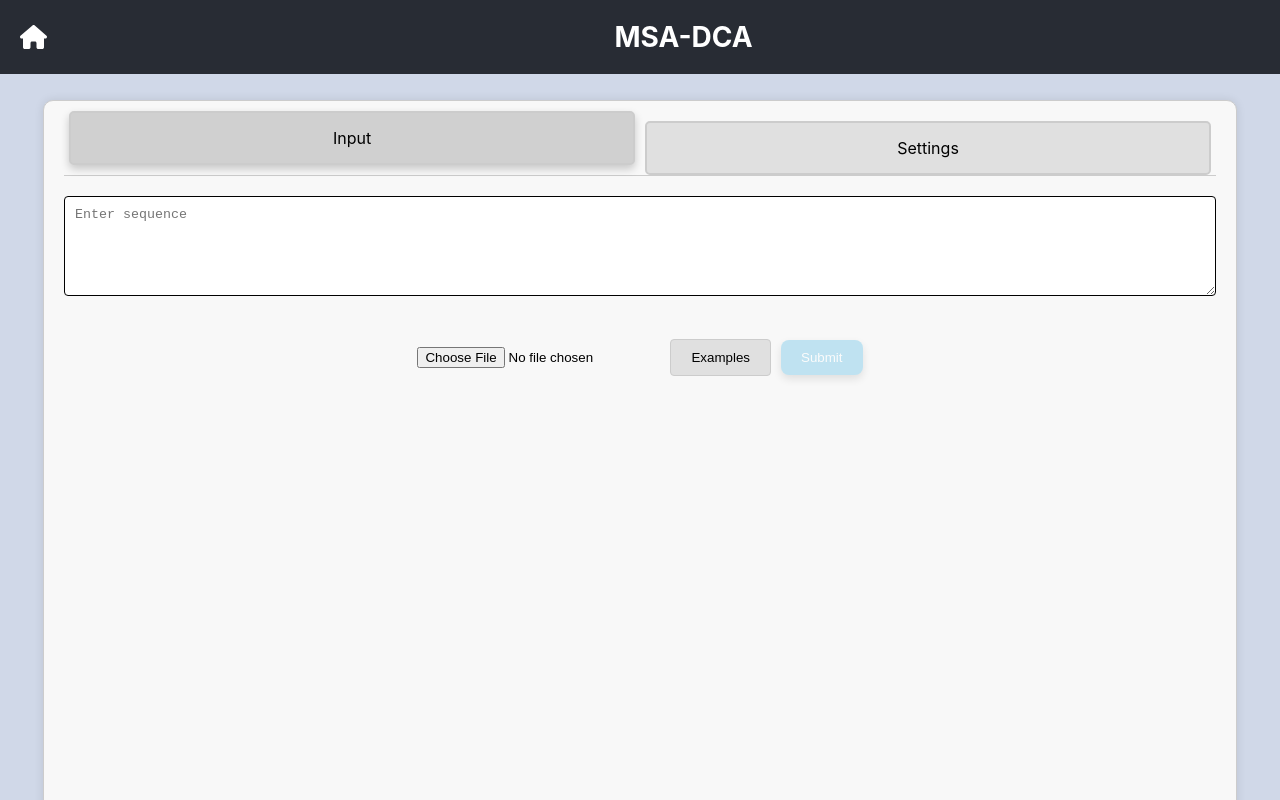
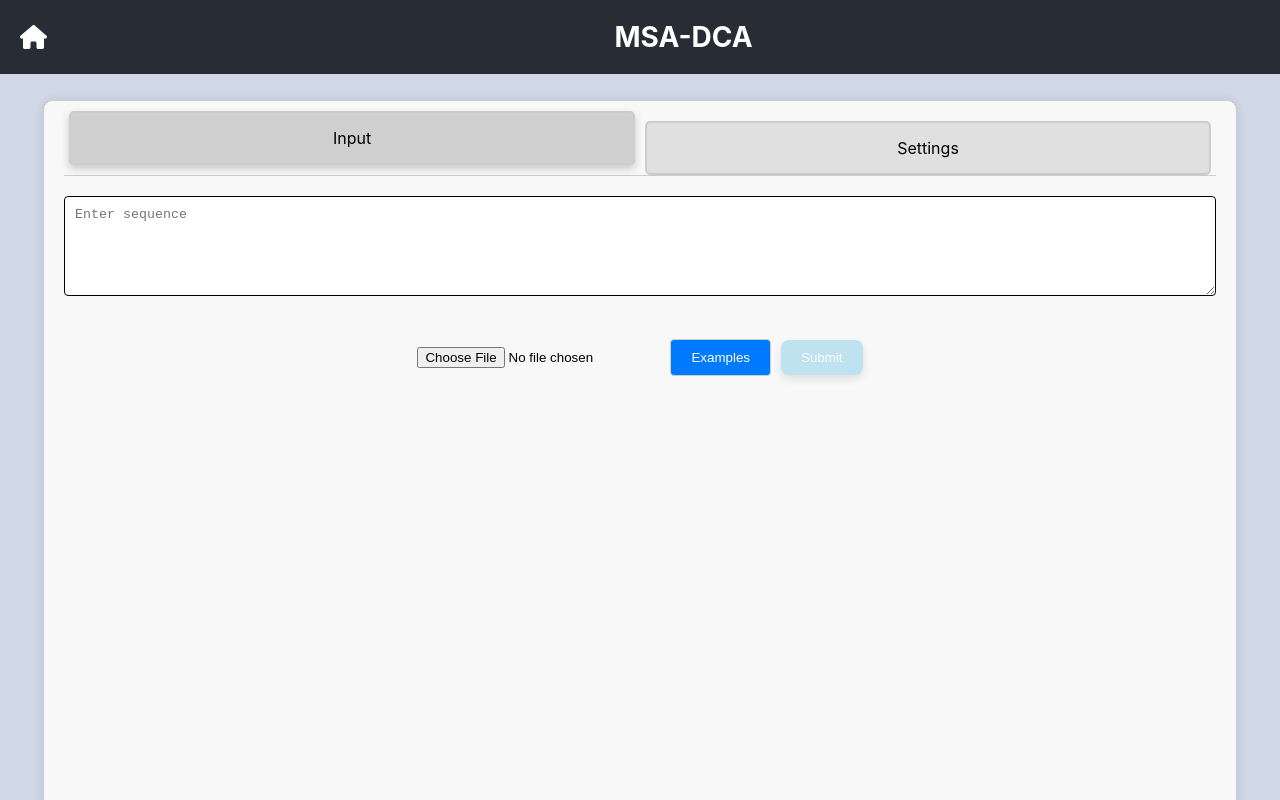
Before and after one commit to utdal/dcaServerFrontend, a React (Create React App) app: page /coevolving-pairs in a window 1280 px wide. Built offline with nearby package versions, Linux system fonts and the light colour scheme.

Commit message:
fixed example button

```diff
--- a/src/App.js
+++ b/src/App.js
@@ -63,7 +63,7 @@ function App() {
                         link="/dca-task-list"
                         image="path/to/your/image2.jpg"
                         title="DCA Results"
-                        description="EV Complex Information"
+                        description="Past DCA Results"
                       />
                       <Tile
                         link="/LDL"
--- a/src/pages/CoevolvingPairs.js
+++ b/src/pages/CoevolvingPairs.js
@@ -55,18 +55,10 @@ const CoevolvingPairs = () => {
     try {
         const msaTask = await generateMsa(inputValue);
         const dcaTask = await computeDca(msaTask.id);
-
-        // Retrieve existing last task IDs from localStorage
         const lastTaskIds = JSON.parse(localStorage.getItem('lastTaskIds')) || [];
-
-        // Add the new last task ID
         const newLastTaskId = { id: dcaTask.id, time: new Date().getTime() };
         lastTaskIds.push(newLastTaskId);
-
-        // Save updated last task IDs back to localStorage
         localStorage.setItem('lastTaskIds', JSON.stringify(lastTaskIds));
-
-        // Log to confirm the updated localStorage
         console.log('Updated lastTaskIds in localStorage:', lastTaskIds);
 
         const url = '/tasks?ids=' + msaTask.id + ',' + dcaTask.id;
@@ -117,11 +109,45 @@ const CoevolvingPairs = () => {
     inputContainer: { marginBottom: '20px' },
     inputTextBox: { width: '100%', height: '100px', padding: '10px', border: '1px solid black', borderRadius: '4px', borderColor: showError && !isValid ? 'red' : 'black', boxSizing: 'border-box' },
     invalidSequence: { color: 'red', fontWeight: 'bold', marginTop: '10px', display: showError && !isValid ? 'block' : 'none' },
-    button: { padding: '10px 20px', marginRight: '10px', border: '1px solid #ccc', borderRadius: '4px', cursor: 'pointer', backgroundColor: '#e0e0e0', marginTop: '10px', transition: 'background-color 0.3s ease' },
     submitButton: { backgroundColor: '#87CEEB', color: 'white', cursor: isValid ? 'pointer' : 'not-allowed', opacity: isValid ? 1 : 0.5, marginTop: '20px', padding: '10px 20px', border: 'none', borderRadius: '8px', boxShadow: isSubmitting ? '0px 2px 4px rgba(0, 0, 0, 0.5)' : '0px 4px 8px rgba(0, 0, 0, 0.2)', transform: isSubmitting ? 'scale(0.98)' : 'scale(1)', transition: 'transform 0.1s ease, box-shadow 0.1s ease, background-color 0.1s ease' },
-    examplesMenu: { marginTop: '10px', position: 'absolute', backgroundColor: '#e0e0e0', border: '1px solid #ccc', borderRadius: '5px', boxShadow: '0px 0px 10px rgba(0, 0, 0, 0.1)', padding: '10px', width: '200px', textAlign: 'left' },
-    examplesOption: { padding: '10px', cursor: 'pointer', borderBottom: '1px solid #ccc' },
-    examplesOptionLast: { padding: '10px', cursor: 'pointer' },
+    button: {
+      padding: '10px 20px',
+      marginRight: '10px',
+      border: '1px solid #ccc',
+      borderRadius: '4px',
+      cursor: 'pointer',
+      backgroundColor: '#007BFF',
+      color: 'white',
+      marginTop: '10px',
+      transition: 'background-color 0.3s ease'
+    },
+
+    examplesMenu: {
+      marginTop: '10px',
+      position: 'absolute',
+      backgroundColor: '#ffffff',
+      border: '1px solid #ddd',
+      borderRadius: '5px',
+      boxShadow: '0px 4px 8px rgba(0, 0, 0, 0.1)',
+      padding: '10px',
+      textAlign: 'left',
+      zIndex: 1000,
+      minWidth: '200px',
+      display: 'inline-block'
+    },
+
+    examplesOption: {
+      padding: '10px',
+      cursor: 'pointer',
+      borderBottom: '1px solid #ddd',
+      transition: 'background-color 0.3s ease',
+      whiteSpace: 'nowrap'
+    },
+
+    examplesOptionLast: {
+      padding: '10px',
+      cursor: 'pointer'
+    },
     fileInput: { marginTop: '10px' },
     settingsMenu: { marginTop: '20px', textAlign: 'left', padding: '10px', border: '1px solid #ccc', borderRadius: '5px', backgroundColor: '#e0e0e0', width: '100%', boxShadow: '0px 0px 10px rgba(0, 0, 0, 0.1)', maxHeight: '300px', overflowY: 'auto' },
     settingsOption: { padding: '10px', cursor: 'pointer', borderBottom: '1px solid #ccc' },
@@ -188,9 +214,10 @@ const CoevolvingPairs = () => {
   <div style={styles.examplesMenu}>
     <div style={styles.examplesOption} onClick={() => handleExampleClick('Example 1')}>Example 1</div>
     <div style={styles.examplesOption} onClick={() => handleExampleClick('Example 2')}>Example 2</div>
-                <div style={styles.examplesOption} onClick={() => handleExampleClick('ATGCGTACGTAGCTAGCTAG2')}>ATGCGTACGTAGCTAGCTAG</div>
+    <div style={styles.examplesOption} onClick={() => handleExampleClick('ATGCGTACGTAGCTAGCTAG')}>ATGCGTACGTAGCTAGCTAG</div>
   </div>
 )}
+
             <button
               style={styles.submitButton}
               onClick={handleSubmitClick}
```
Lines whose indentation alone changed are shown as unchanged.
